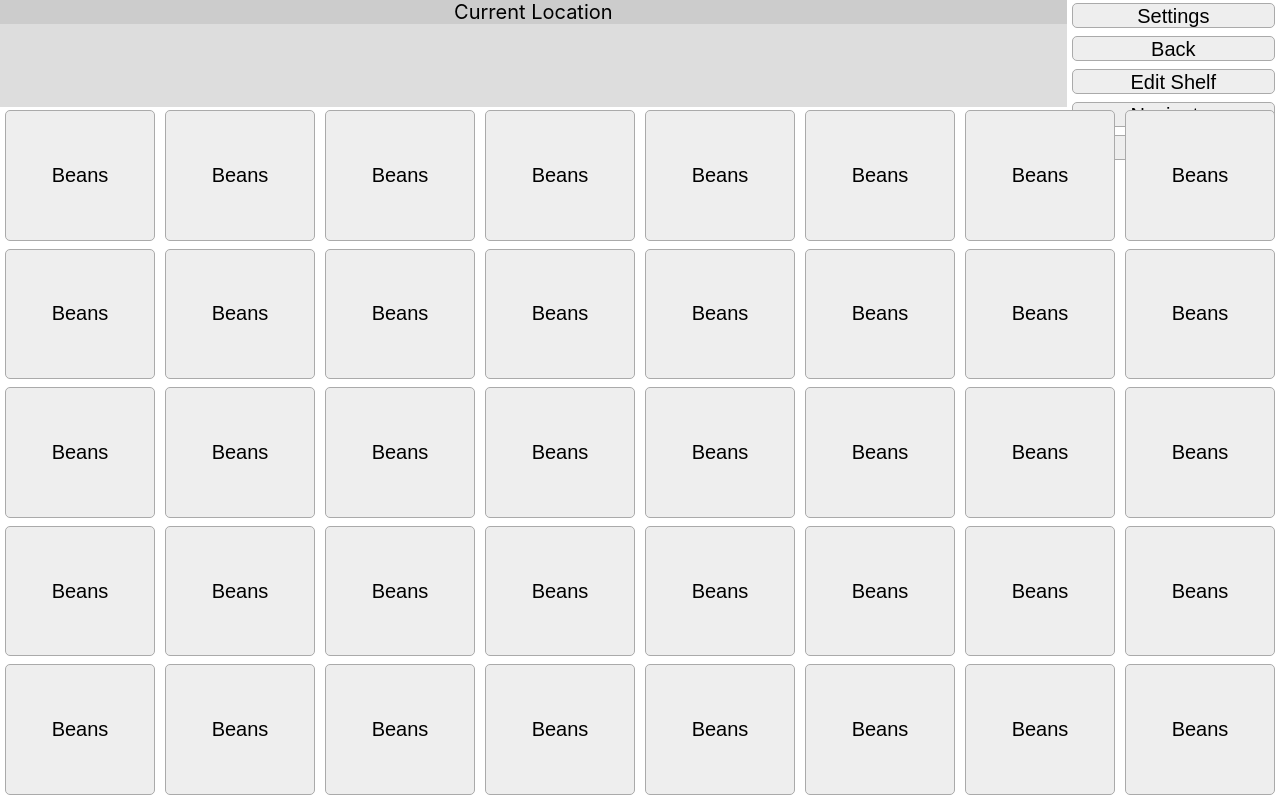
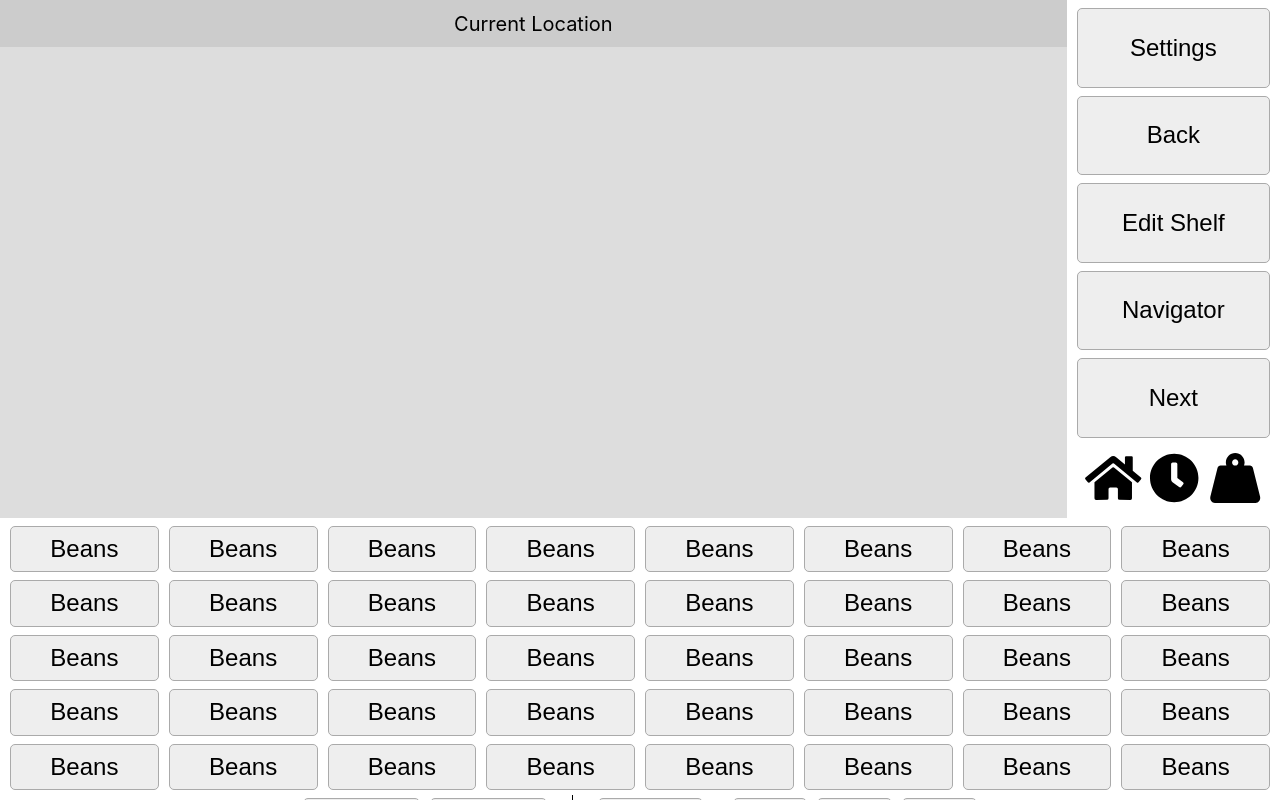
Before and after one commit to Kacper-Lubisz/TrayMaster, a React (Create React App) app: page / in a window 1280 px wide. Built offline with nearby package versions, Linux system fonts and the light colour scheme.

Commit message:
Install Font Awesome, fix some Keyboard issues, add keyboard switcher icons to sidebar

```diff
--- a/package.json
+++ b/package.json
@@ -3,6 +3,9 @@
   "version": "0.1.0",
   "private": true,
   "dependencies": {
+    "@fortawesome/fontawesome-svg-core": "^1.2.25",
+    "@fortawesome/free-solid-svg-icons": "^5.11.2",
+    "@fortawesome/react-fontawesome": "^0.1.8",
     "@types/jest": "24.0.23",
     "@types/node": "12.12.7",
     "@types/react": "16.9.11",
--- a/src/BottomPanelComponent.tsx
+++ b/src/BottomPanelComponent.tsx
@@ -123,7 +123,7 @@ export class BottomPanelComponent extends React.Component<BottomPanelProps, any>
     return (
       <div id="bottom">
         <Keyboard id="cat-keyboard" buttons={categories} gridX={8}/>
-        <div id="exp-keyboard">
+        <div className="keyboard-container">
           <Keyboard id="exp-1" buttons={years} gridX={2}/>
           <div className="vl"/>
           <Keyboard id="exp-2" buttons={quarters} gridX={1}/>
--- a/src/SideBar.tsx
+++ b/src/SideBar.tsx
@@ -1,5 +1,7 @@
 import React from "react";
 import {KeyboardButtonProps, Keyboard} from "./keyboard";
+import {FontAwesomeIcon} from "@fortawesome/react-fontawesome";
+import {faHome, faClock, faWeightHanging} from "@fortawesome/free-solid-svg-icons";
 
 export class SideBar extends React.Component {
   render() {
@@ -38,6 +40,11 @@ export class SideBar extends React.Component {
     return (
       <div id="sideBar">
         <Keyboard buttons={buttons} gridX={1}/>
+        <div id="kb-switcher">
+          <FontAwesomeIcon icon={faHome}/>
+          <FontAwesomeIcon icon={faClock}/>
+          <FontAwesomeIcon icon={faWeightHanging}/>
+        </div>
       </div>
     );
   }
--- a/src/keyboard.tsx
+++ b/src/keyboard.tsx
@@ -52,12 +52,7 @@ interface KeyboardProps {
   /**
    * Id to give parent HTML element
    */
-  id?: string,
-
-  /**
-   * [Optional] CSS height to give the keyboard, as a string
-   */
-  height?: string
+  id?: string
 }
 
 /**
@@ -93,9 +88,7 @@ export class Keyboard extends React.Component<KeyboardProps> {
   render() {
 
     return (
-      <div className="keyboard" id={this.props.id} style={{
-        height: this.props.height
-      }}>
+      <div className="keyboard" id={this.props.id}>
         {this.generateBoard()}
       </div>
     );
--- a/src/styles/_keyboard.scss
+++ b/src/styles/_keyboard.scss
@@ -6,7 +6,8 @@
   background-color: #eeeeee;
   color: #000000;
   border-radius: 5px;
-  font-size: 20px;
+  font-size: 24px;
+  line-height: 0;
 
   // Undecided - TODO: decide whether button text should be uppercase
   //text-transform: uppercase;
@@ -18,7 +19,6 @@
   // (100% of row height) - (2 x 3px margin) - (2 x 1px border)
   height: calc(100% - 6px - 2px);
 
-  // always fill the full width of the parent flexbox
   flex: 1;
 
   // HOVER AND ACTIVE VISUAL EFFECTS
--- a/src/styles/shelfview.scss
+++ b/src/styles/shelfview.scss
@@ -19,10 +19,27 @@
 }
 
 #sideBar {
-  // placeholders
+  padding: 5px;
+  display: flex;
+  flex-direction: column;
+
+  #kb-switcher {
+    padding: 10px;
+    display: flex;
+    justify-content: space-around;
+    align-items: stretch;
+    height: 50px;
+
+    > svg {
+      height: 100%;
+      flex-grow: 1;
+    }
+  }
 }
 
 #bottom {
+  padding: 5px;
+
   .keyboard-container {
     display: flex;
     justify-content: center;
```
Also changed, not shown: 1 other file (tests, documents, lock files or other folders).
